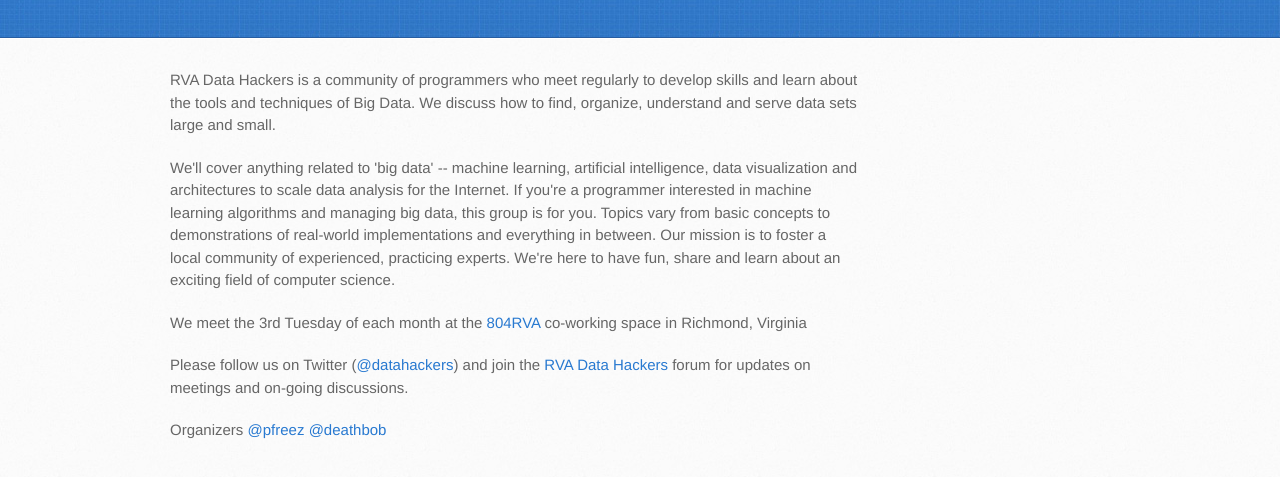
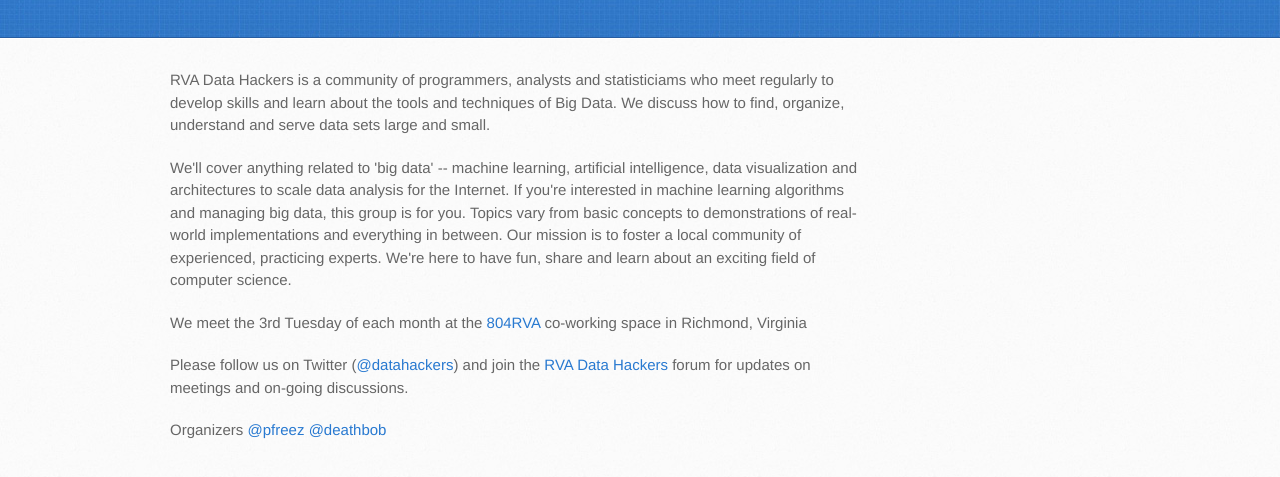
Before and after one commit to rvadatahackers/rvadatahackers.github.com, a plain HTML site: page index.html in a window 1280 px wide. Shown: the part 201-678 px from the top of the page. Drawn offline with Linux system fonts and the light colour scheme.

Commit message:
update copy

```diff
--- a/index.html
+++ b/index.html
@@ -28,9 +28,9 @@
     <div id="content-wrapper">
       <div class="inner clearfix">
         <section id="main-content">
-          <p>RVA Data Hackers is a community of programmers who meet regularly to develop skills and learn about the tools and techniques of Big Data. We discuss how to find, organize, understand and serve data sets large and small.</p>
+          <p>RVA Data Hackers is a community of programmers, analysts and statisticiams who meet regularly to develop skills and learn about the tools and techniques of Big Data. We discuss how to find, organize, understand and serve data sets large and small.</p>
 
-<p>We'll cover anything related to 'big data' -- machine learning, artificial intelligence, data visualization and architectures to scale data analysis for the Internet. If you're a programmer interested in machine learning algorithms and managing big data, this group is for you. Topics vary from basic concepts to demonstrations of real-world implementations and everything in between. Our mission is to foster a local community of experienced, practicing experts. We're here to have fun, share and learn about an exciting field of computer science.</p>
+<p>We'll cover anything related to 'big data' -- machine learning, artificial intelligence, data visualization and architectures to scale data analysis for the Internet. If you're interested in machine learning algorithms and managing big data, this group is for you. Topics vary from basic concepts to demonstrations of real-world implementations and everything in between. Our mission is to foster a local community of experienced, practicing experts. We're here to have fun, share and learn about an exciting field of computer science.</p>
 <p>We meet the 3rd Tuesday of each month at the <a href="http://www.804rva.com">804RVA</a> co-working space in Richmond, Virginia</p>
 <p>Please follow us on Twitter (<a href="http://twitter.com/datahackers">@datahackers</a>) and join the <a href="http://groups.google.com/forum/#!forum/rva-data-hackers">RVA Data Hackers</a> forum for updates on meetings and on-going discussions.</p>
 <p>Organizers <a href="http://twitter.com/pfreez" class="user-mention">@pfreez</a> <a href="http://twitter.com/deathbob" class="user-mention">@deathbob</a></p>
```
